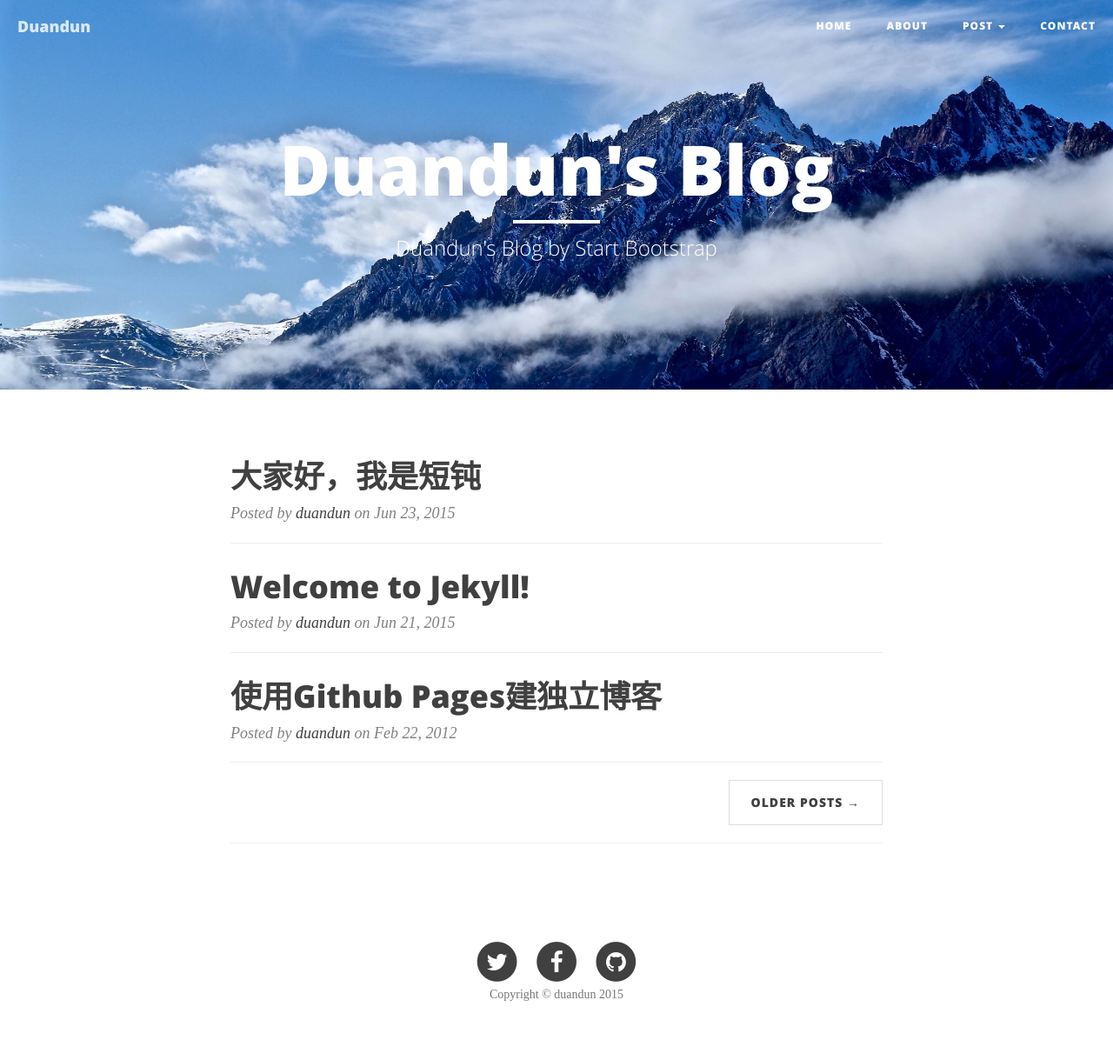
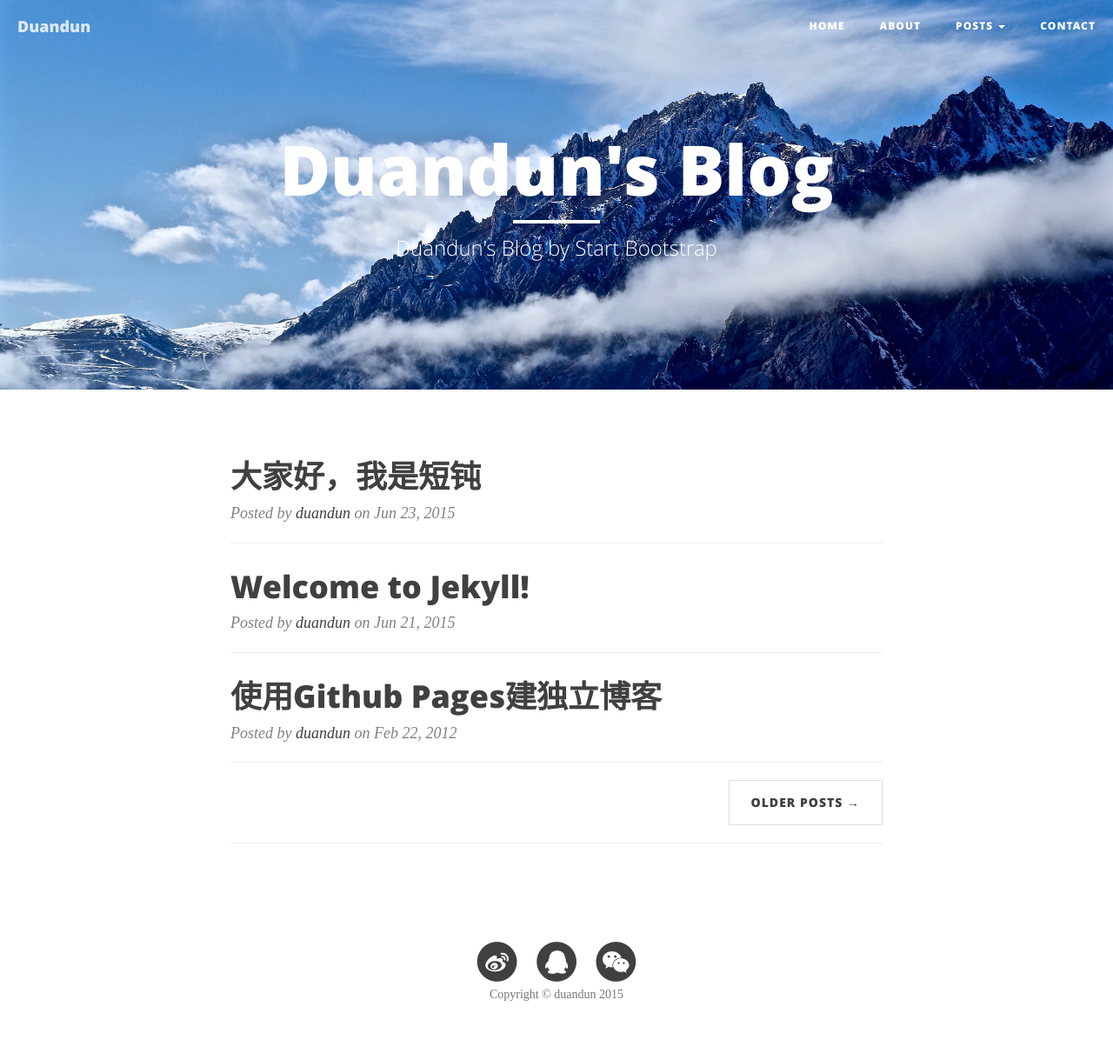
Before and after one commit to duandun/duandun.github.io, a Jekyll site: the page built from index.html, in a window 1280 px wide. Shown: the whole page at 87% size. Built offline with Jekyll 4.4.1, drawn with Linux system fonts in a browser that asks for light colours; nearby versions of some CDN libraries; some web fonts are replaced; Markdown is read by kramdown in place of the engine named in the settings; the list of posts is cut into pages by our own code.

Commit message:
mod  link

```diff
--- a/_includes/footer.html
+++ b/_includes/footer.html
@@ -5,26 +5,26 @@
                 <div class="col-lg-8 col-lg-offset-2 col-md-10 col-md-offset-1">
                     <ul class="list-inline text-center">
                         <li>
-                            <a href="#">
+                            <a href="http://weibo.com/duandun/" target="_blank">
                                 <span class="fa-stack fa-lg">
                                     <i class="fa fa-circle fa-stack-2x"></i>
-                                    <i class="fa fa-twitter fa-stack-1x fa-inverse"></i>
+                                    <i class="fa fa-weibo fa-stack-1x fa-inverse"></i>
                                 </span>
                             </a>
                         </li>
                         <li>
-                            <a href="#">
+                            <a href="http://user.qzone.qq.com/609782646/main" target="_blank">
                                 <span class="fa-stack fa-lg">
                                     <i class="fa fa-circle fa-stack-2x"></i>
-                                    <i class="fa fa-facebook fa-stack-1x fa-inverse"></i>
+                                    <i class="fa fa-qq fa-stack-1x fa-inverse"></i>
                                 </span>
                             </a>
                         </li>
                         <li>
-                            <a href="#">
+                            <a href="/img/cr.jpg" target="_blank">
                                 <span class="fa-stack fa-lg">
                                     <i class="fa fa-circle fa-stack-2x"></i>
-                                    <i class="fa fa-github fa-stack-1x fa-inverse"></i>
+                                    <i class="fa fa-weixin fa-stack-1x fa-inverse"></i>
                                 </span>
                             </a>
                         </li>
--- a/_includes/nav.html
+++ b/_includes/nav.html
@@ -24,7 +24,7 @@
                     <li >
 
                       <a class="dropdown-toggle"  data-toggle="dropdown" href="#"   >
-                        Post
+                        Posts
                         <span class="caret"></span>
                       </a>
                       <ul class="dropdown-menu" role="menu">
```
Also changed, not shown: img/cr.jpg (added), img/iconfont-generalqqzone.png (added), img/iconfont-weibo.png (added), img/iconfont-weixin.png (added).
